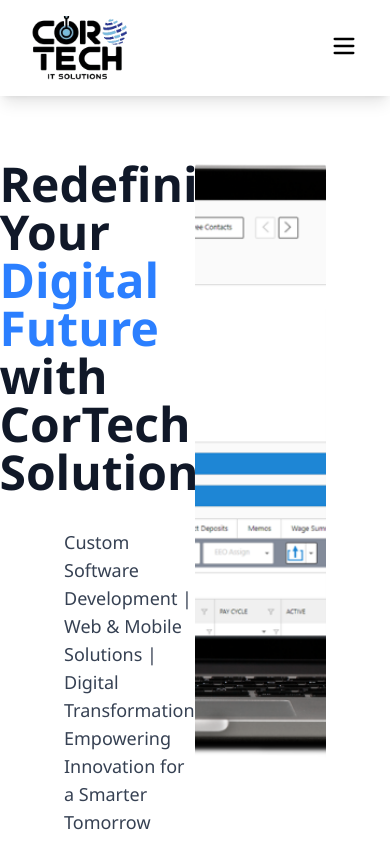
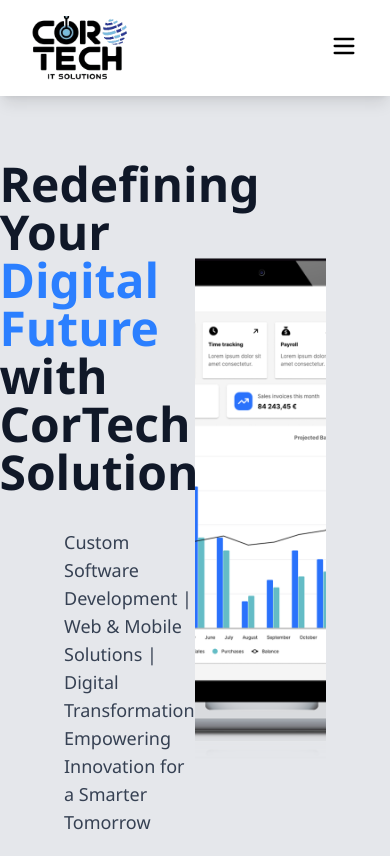
Before and after one commit to mesumaliofficial/CorTechSolution, a Next.js app: page / in a window 390 px wide. Built offline with nearby package versions, Linux system fonts and the light colour scheme.

Commit message:
navbar completely responsive

```diff
--- a/src/app/page.tsx
+++ b/src/app/page.tsx
@@ -4,7 +4,7 @@ export default function Home() {
   return (
     <>
       <Navbar />
-      <main className="grid grid-cols-2 h-[90vh] justify-between p-16">
+      <main className="grid grid-cols-2 h-[90vh] justify-between p-16 bg-gray-200">
         <div className="text-black space-y-4 items-center justify-center flex flex-col">
           <h1 className="text-5xl font-bold text-gray-900">
             Redefining Your <span className="text-blue-500">Digital Future</span> with CorTech IT Solutions
@@ -16,7 +16,7 @@ export default function Home() {
         </div>
         <div
           className="relative bg-cover bg-center h-full rounded-lg"
-          style={{ backgroundImage: "url('/images/banner.webp')" }}
+          style={{ backgroundImage: "url('/images/banner1.png')" }}
         >
         </div>
       </main>
```
Also changed, not shown: public/images/banner1.png (added).
